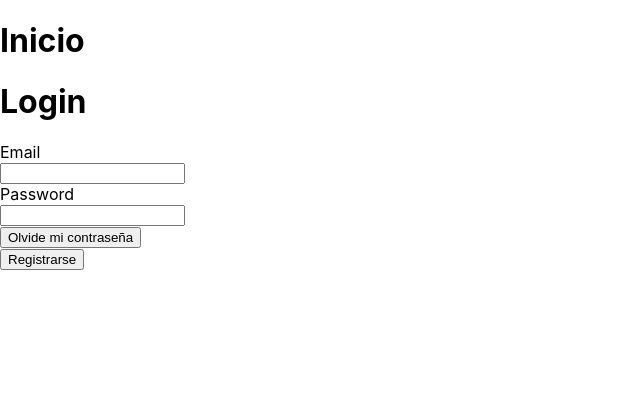
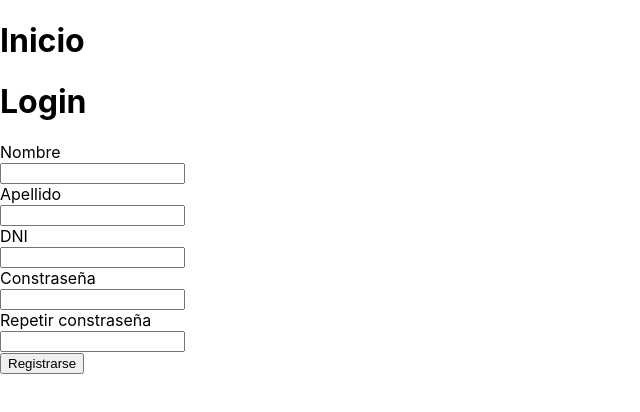
Before and after one commit to clau3355/arqui-proyecto, a React (Create React App) app in the folder frontend/: page / in a window 1280 px wide. Shown: the top 412 px of the page, without its empty margins (0-640 px from the left). Built offline with nearby package versions, Linux system fonts and the light colour scheme; the HTML template or start-up script is replaced by a standard one.

Commit message:
login-registro

```diff
--- a/frontend/src/components/registro.js
+++ b/frontend/src/components/registro.js
@@ -1,27 +1,45 @@
 import React from 'react';
 
-const registro = () => {
+const Registro = () => {
     return (
       <div className="container mt-3">
-        <h1>Inicio</h1>
-        <h1>Registro</h1>
+         <h1>Inicio</h1>
+        <h1>Login</h1>
           <div className="mb-3 row">
             <label for="staticEmail" className="col-sm-2 col-form-label">Nombre</label>
+            <div className="col-sm-10">
+                <input type='text' name='search' className='form-control'></input>
+            </div>
+        </div>
+
+        <div className="mb-3 row">
             <label for="staticEmail" className="col-sm-2 col-form-label">Apellido</label>
             <div className="col-sm-10">
                 <input type='text' name='search' className='form-control'></input>
             </div>
         </div>
+
         <div className="mb-3 row">
-            <label for="inputPassword" className="col-sm-2 col-form-label">Contraseña</label>
+            <label for="staticEmail" className="col-sm-2 col-form-label">DNI</label>
+            <div className="col-sm-10">
+                <input type='text' name='search' className='form-control'></input>
+            </div>
+        </div>
+        <div className="mb-3 row">
+            <label for="inputPassword" className="col-sm-2 col-form-label">Constraseña</label>
             <div className="col-sm-10">
             <input type='password' name='search' className='form-control'></input>
             </div>
         </div>
 
-        <div className='mt-3'>
-            <button className='btn btn-danger'>Olvide mi contraseña</button>
+        <div className="mb-3 row">
+            <label for="inputPassword" className="col-sm-2 col-form-label">Repetir constraseña</label>
+            <div className="col-sm-10">
+            <input type='password' name='search' className='form-control'></input>
+            </div>
         </div>
+
+
         <div  className='mt-3'>
             <button className='btn btn-primary'>Registrarse</button>
         </div>
@@ -31,4 +49,4 @@ const registro = () => {
     );
   }
 
-  export default registro;
+  export default Registro;
--- a/frontend/src/index.js
+++ b/frontend/src/index.js
@@ -1,14 +1,14 @@
 import React from 'react';
 import ReactDOM from 'react-dom/client';
 import './index.css';
-import Login from './components/Login';
-import registro from './components/registro';
+//import Login from './components/Login';
+import Registro from './components/Registro';
 import reportWebVitals from './reportWebVitals';
 
 const root = ReactDOM.createRoot(document.getElementById('root'));
 root.render(
   <React.StrictMode>
-    <Login />
+    <Registro />
   </React.StrictMode>
 );
 
```
